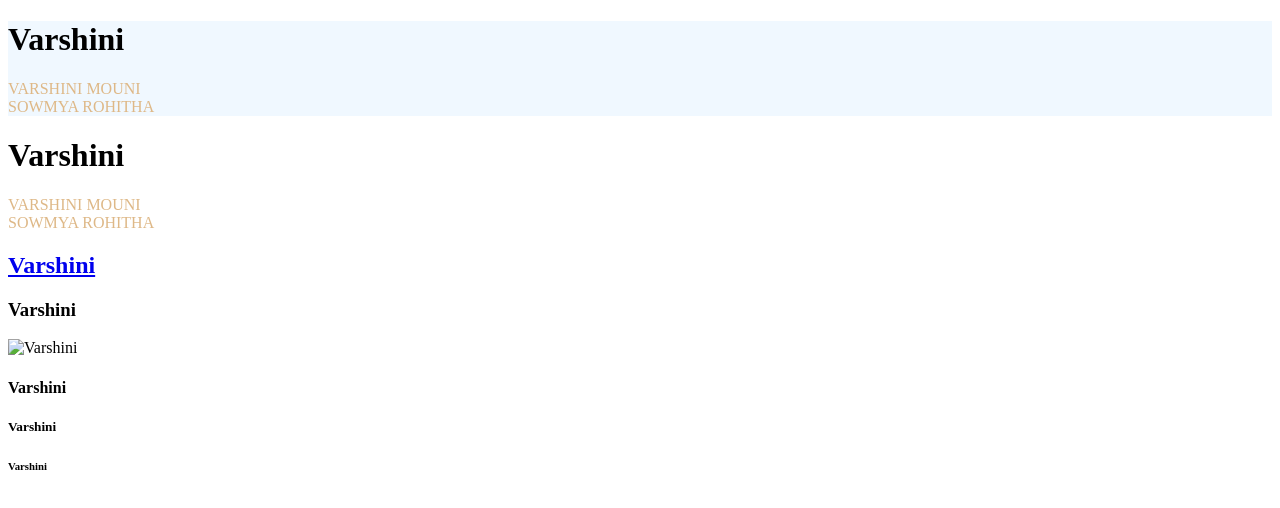
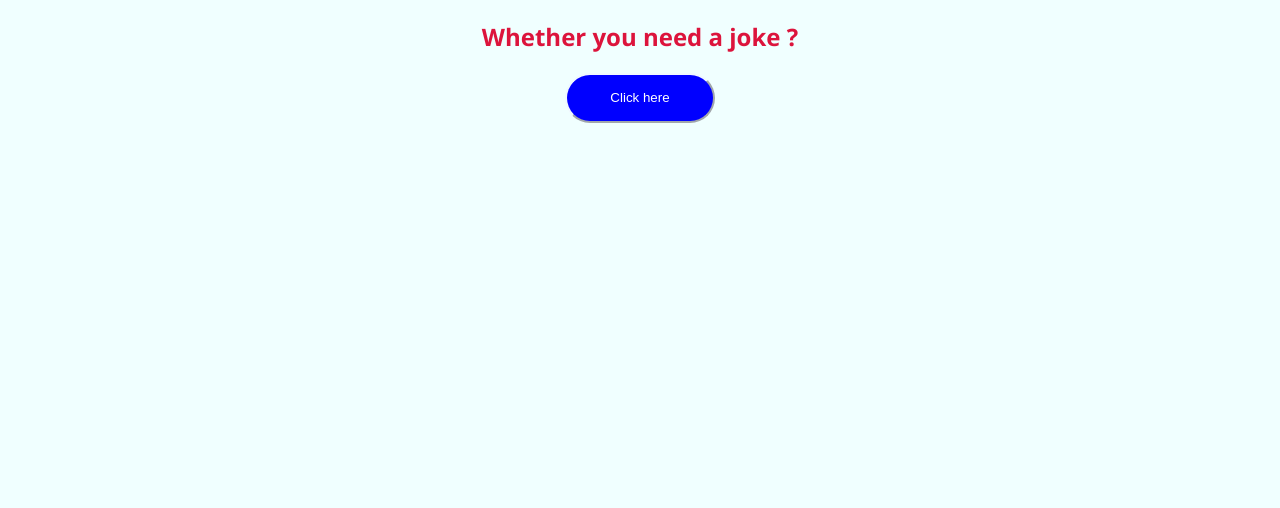
Before and after one commit to YadadaVarshini-10/javaDemo, a plain HTML site: page index.html in a window 1280 px wide. Drawn offline with nearby package versions, Linux system fonts and the light colour scheme.

Commit message:
Add files via upload

```diff
--- a/index.html
+++ b/index.html
@@ -1,25 +1,24 @@
+<!DOCTYPE html>
+<html lang="en">
+<head>
+  <meta charset="UTF-8">
+  <meta name="viewport" content="width=device-width, initial-scale=1.0">
+  <title>Document</title>
+  <link rel="stylesheet" href="style.css">
+  <script src="https://cdn.jsdelivr.net/npm/jquery@3.7.1/dist/jquery.min.js"> </script>
 
-<!DOCTYPE html>
-<html>
-  <head>
-    <title> this is my First html page</title>
+
 </head>
 <body>
 
-    <div style="background-color: aliceblue;">
+  <h2>Whether you need a joke ?</h2>
+  <button id="jokebtn">Click here</button>
+  <p id="joketxt"></p>
 
-       <h1 style="color: black;"title="something about my heading">Varshini</h1>
-       <P style="color:burlywood;" title="something">VARSHINI MOUNI <br>SOWMYA ROHITHA</P>
+   <script  src="index.js">
 
-    </div>
-    <h1 style="color: black;"title="something about my heading">Varshini</h1>
-    <P style="color:burlywood;" title="something">VARSHINI MOUNI <br>SOWMYA ROHITHA</P>
-    <h2><a href="https://www.google.com/">Varshini</a></h2>
-    <h3 >Varshini</h3>
-    <img src="download.jpeg" width="100px" height="150px"          alt="Varshini">
-    <h4>Varshini</h4>
-    <h5>Varshini</h5>
-    <h6>Varshini</h6>
+   </script>
+
 
 
 </body>
--- /dev/null
+++ b/index.js
@@ -0,0 +1,21 @@
+$("#jokebtn").click(
+
+
+  function(){
+
+    $.ajax({
+
+      url:"https://official-joke-api.appspot.com/random_joke",
+      method:'GET',
+      success:function(response){
+
+        $('#joketxt').text(response.setup+" ----> "+response.punchline);
+
+      },
+      error:function(){
+
+        $("#joketxt").text("not able to connect check yout internet connection")
+      }
+    })
+  }
+)
--- /dev/null
+++ b/style.css
@@ -0,0 +1,27 @@
+body{
+
+  text-align: center;
+  background-color: azure;
+  font-family: 'Segoe UI', Tahoma, Geneva, Verdana, sans-serif;
+
+}
+h2{
+
+  color:crimson;
+}
+
+#jokebtn{
+
+  background-color: blue;
+  color: white;
+  width: 150px;
+  height: 50px;
+  border-radius: 50px;
+  border-color: aliceblue;
+}
+
+#joketxt{
+
+  color: darkgreen;
+  font-size: large;
+}
```
Lines whose indentation alone changed are shown as unchanged.
